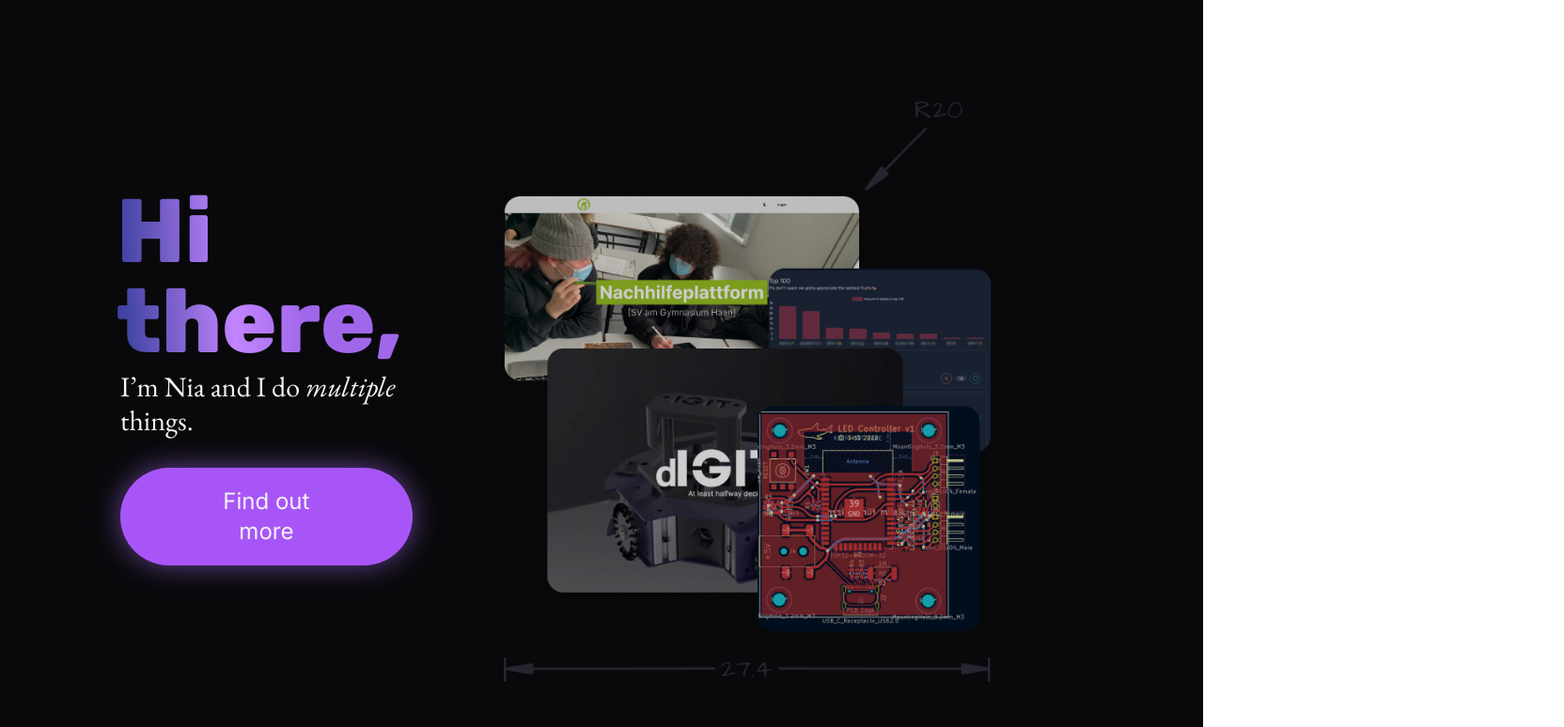
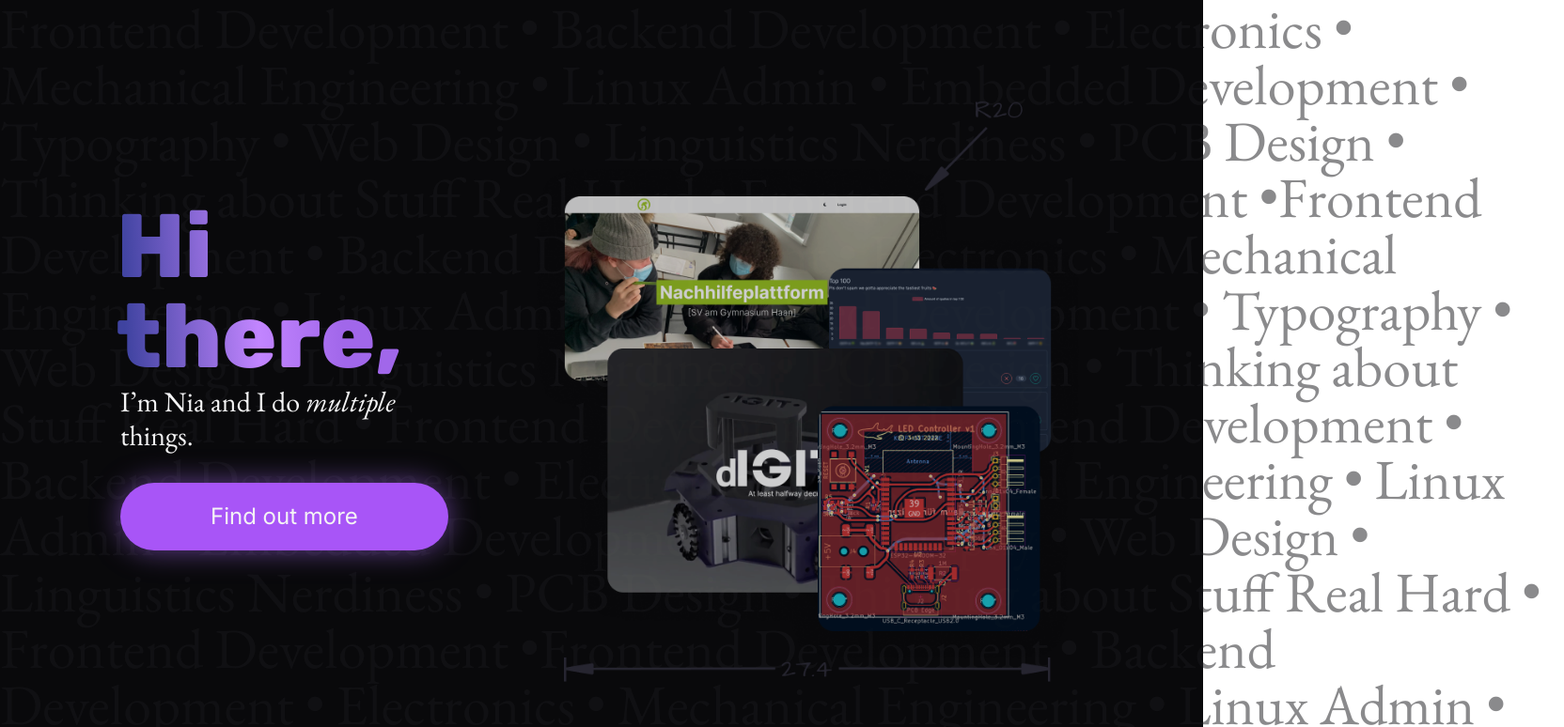
Before and after one commit to 3nt3/3nt3.de-rewrite, a SvelteKit app: page / in a window 1280 px wide. Shown: the top 774 px of the page at 94% size, 1664 px wide, since content can reach past the window. Built offline with nearby package versions, Linux system fonts and the light colour scheme.

Commit message:
feat: add text in background

```diff
--- a/src/routes/+page.svelte
+++ b/src/routes/+page.svelte
@@ -1,5 +1,5 @@
 <main class="flex h-screen items-center justify-center bg-zinc-950 p-32">
-  <div class="flex h-full justify-center items-center gap-16 w-full">
+  <div class="flex h-full justify-center items-center gap-16 w-full z-10">
     <div class="flex flex-col justify-start">
       <h1
         class="font-display text-8xl -ml-1 bg-clip-text text-transparent bg-display-gradient"
@@ -41,6 +41,15 @@
       src="/hero image.png"
       alt="Hero displaying a couple of projects."
     />
-    <div class="text-zinc-900" />
+  </div>
+  <div
+    class="text-zinc-900 opacity-50 absolute left-0 top-0 text-6xl font-serif w-[130vw] overflow-clip max-h-full max-w-screen"
+  >
+  {#each Array(10) as _}
+    Frontend Development &bull; Backend Development &bull; Electronics &bull;
+    Mechanical Engineering &bull; Linux Admin &bull; Embedded Development &bull;
+    Typography &bull; Web Design &bull; Linguistics Nerdiness &bull; PCB Design
+    &bull; Thinking about Stuff Real Hard &bull; Frontend Development &bull;
+  {/each}
   </div>
 </main>
```
